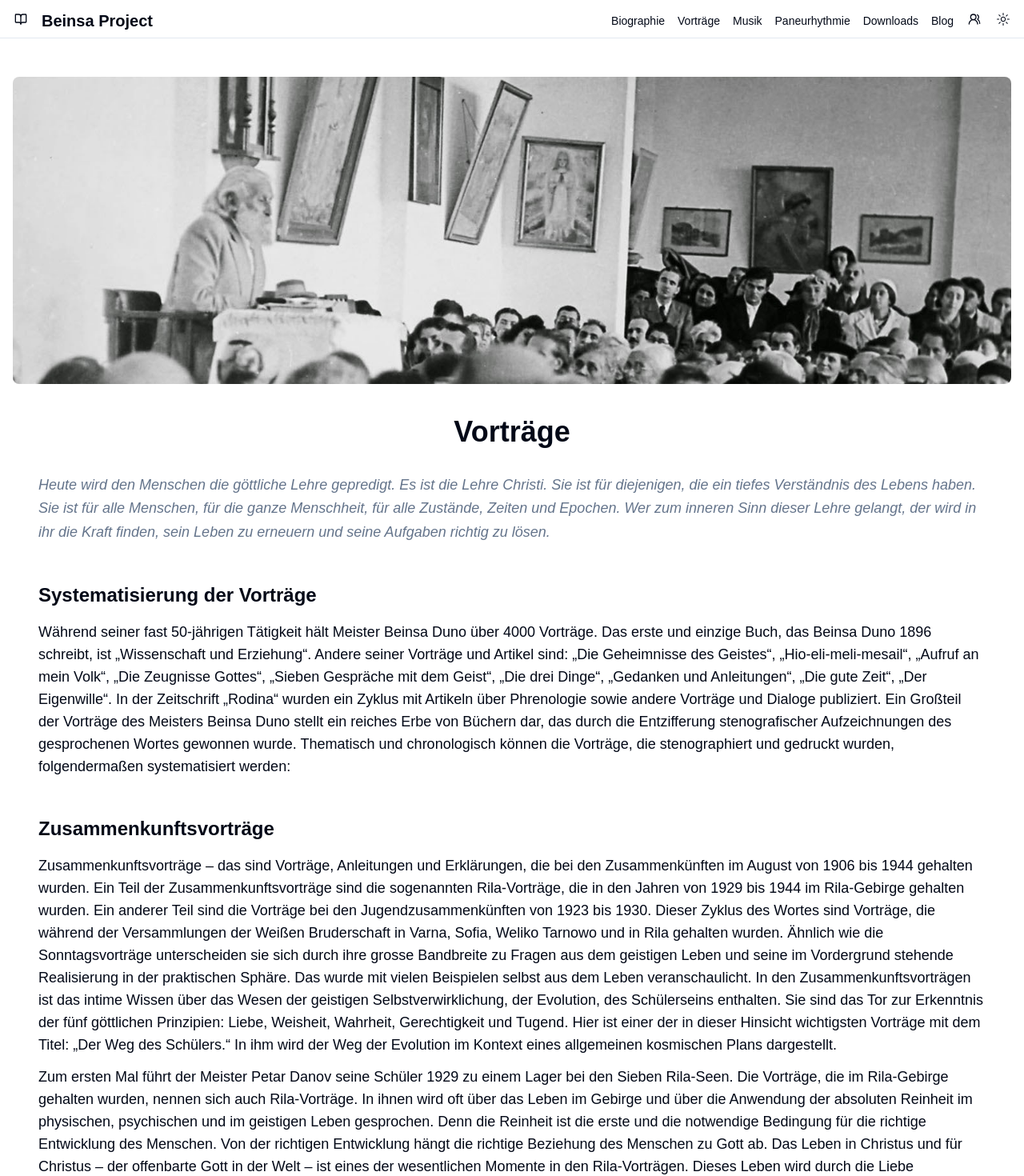
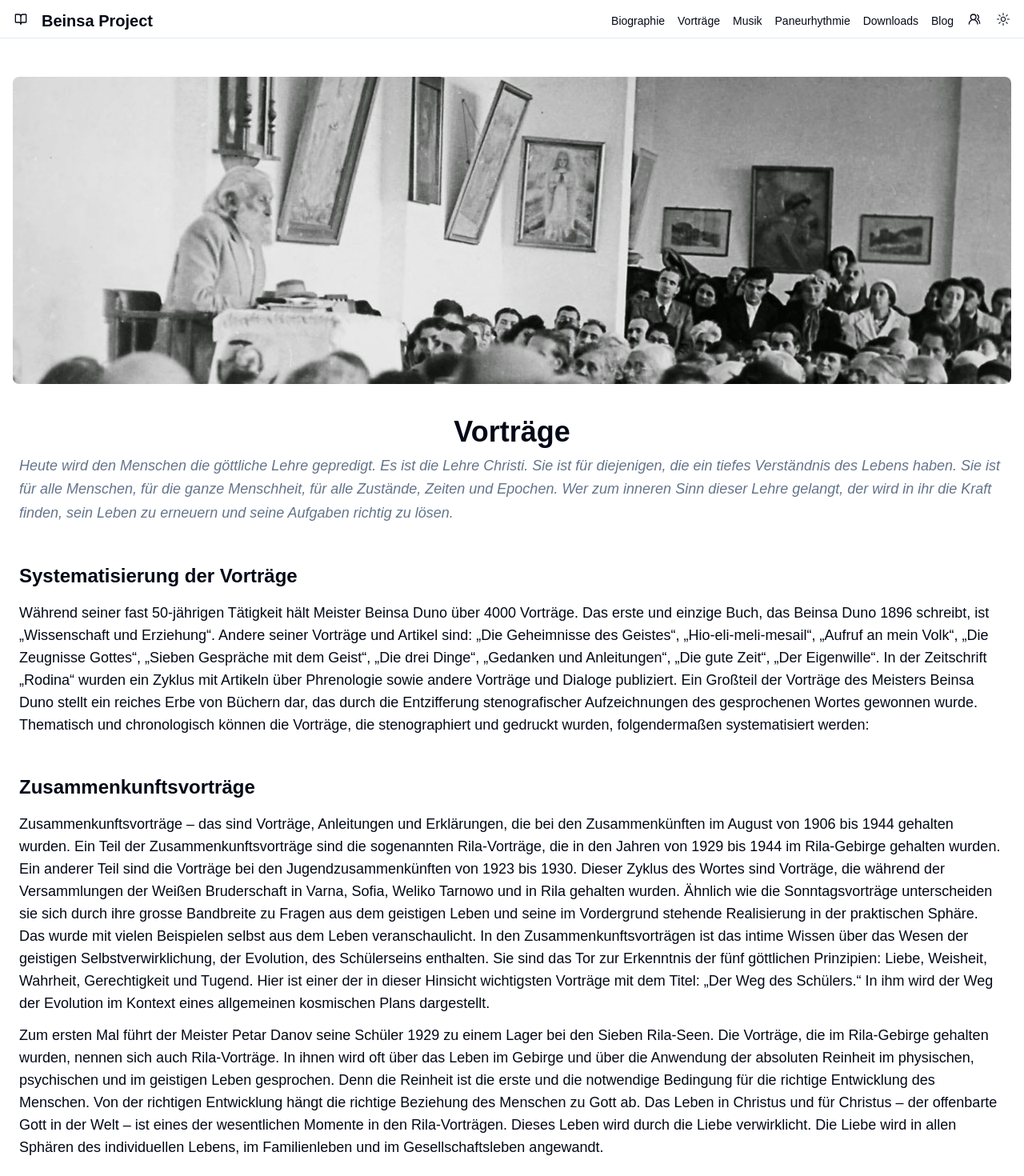
Before and after one commit to mkireva/beinsa-project, a Next.js app: page /lectures in a window 1280 px wide. Shown: the top 1470 px of the page at 80% size. Built offline with nearby package versions, Linux system fonts and the light colour scheme.

Commit message:
fix: lectures wip

```diff
--- a/src/app/(rs)/lectures/ScrollText.tsx
+++ b/src/app/(rs)/lectures/ScrollText.tsx
@@ -50,7 +50,7 @@ const SmoothScrollText: React.FC<SmoothScrollTextProps> = ({
 
 export default function Component() {
   return (
-    <div className="min-h-screen p-8 space-y-12">
+    <div className="min-h-screen p-2 space-y-12">
       <SmoothScrollText>
         <p className="text-lg font-medium italic leading-relaxed text-muted-foreground">
           Heute wird den Menschen die göttliche Lehre gepredigt. Es ist die
--- a/src/app/(rs)/lectures/page.tsx
+++ b/src/app/(rs)/lectures/page.tsx
@@ -20,7 +20,7 @@ export default function Lectures() {
         </div>
       </div>
       <h1 className="text-4xl font-bold mt-10">Vorträge</h1>
-      <div className="">
+      <div>
         <ScrollText />
       </div>
     </div>
```
